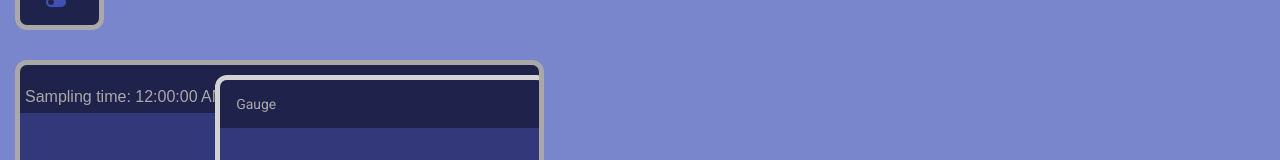
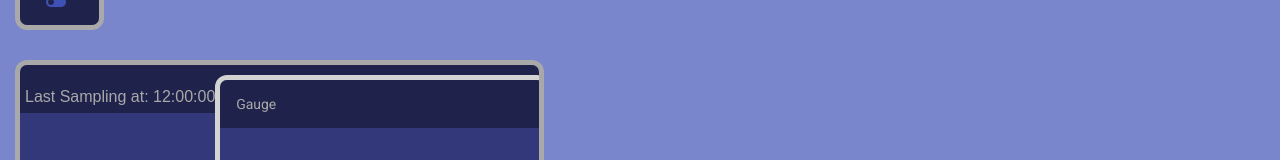
Before and after one commit to mturcs/p1, an Angular app: page / in a window 1280 px wide. Shown: the part 298-458 px from the top of the page. Built offline with nearby package versions, Linux system fonts and the light colour scheme; what angular-google-charts would draw is missing.

Commit message:
recordstatus service

```diff
--- a/src/app/devicestat/devicestat.component.html
+++ b/src/app/devicestat/devicestat.component.html
@@ -70,7 +70,8 @@
       <div style="position:absolute; top:5px ; left:5px; font: message-box ; color: darkgray">
         {{this.SampleData.deviceID}}<br>
 
-        Sampling time: {{this.SampleData.timeStamp | date :'mediumTime' }}
+        Last Sampling at: {{this.SampleData.timeStamp | date :'mediumTime' }}
+        Sampling Record Started:{{this.SetSampleData.timeStamp | date :'mediumTime'}}
 
       </div>
     </mat-grid-tile-header>
--- a/src/app/devicestat/devicestat.component.ts
+++ b/src/app/devicestat/devicestat.component.ts
@@ -17,6 +17,7 @@ export class DevicestatComponent implements OnInit {
   public thermArray = [this.SampleData.thermData]
   public thermSampler = this.mpicom.thermo
   private unsubscribe_thermo: any;
+  private unsubscribe_recordStatus: any;
   public ChartType: any = 'Gauge';
   public connected: boolean = false;
   public mStatus: object = {status: ""}
@@ -44,6 +45,8 @@ export class DevicestatComponent implements OnInit {
   ngOnInit() {
 
     this.unsubscribe_thermo = this.mpicom.thermo
+    this.unsubscribe_recordStatus = this.mpicom.recordStatus
+
     /*
         for (let n in [1, 2, 3, 4, 5]) {
           this.unsubscribe_thermo = this.mpicom.thermo
@@ -67,6 +70,7 @@ export class DevicestatComponent implements OnInit {
 
   ngOnDestroy() {
     this.unsubscribe_thermo.unsubscribe
+    this.unsubscribe_recordStatus.unsubscribe
   }
 
   connectPressed() {
@@ -98,6 +102,9 @@ export class DevicestatComponent implements OnInit {
     this.SetSampleData.frequency=100
     this.SetSampleData.timeStamp=Date.now()
     this.setsampler.addRecordStatus(this.SetSampleData).subscribe()
+    this.mpicom.recordStatus.subscribe( SetSampleData => {
+      console.log("set data",this.SetSampleData)
+    })
 
   }
 
--- a/src/app/picomm.service.ts
+++ b/src/app/picomm.service.ts
@@ -75,6 +75,12 @@ export class PicommService {
 
   }
 
+  get recordStatus() {
+    return new Observable(subscriber => {
+      subscriber.next(this.http.get('http://localhost:3000/app/beacon/recordstatus'))
+    })
+  }
+
   get thermo() {
     return this.http.get<beacondatatype>('https://192.168.0.101:49160/thermo')
   }
```
